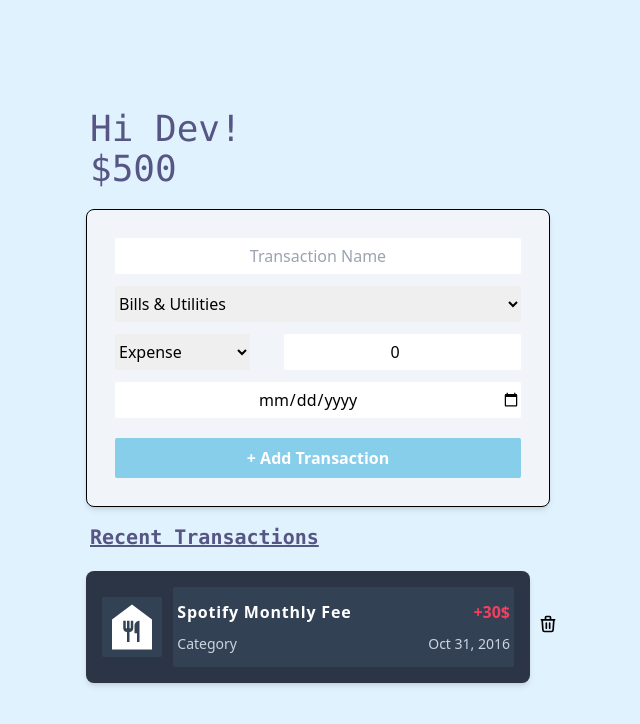
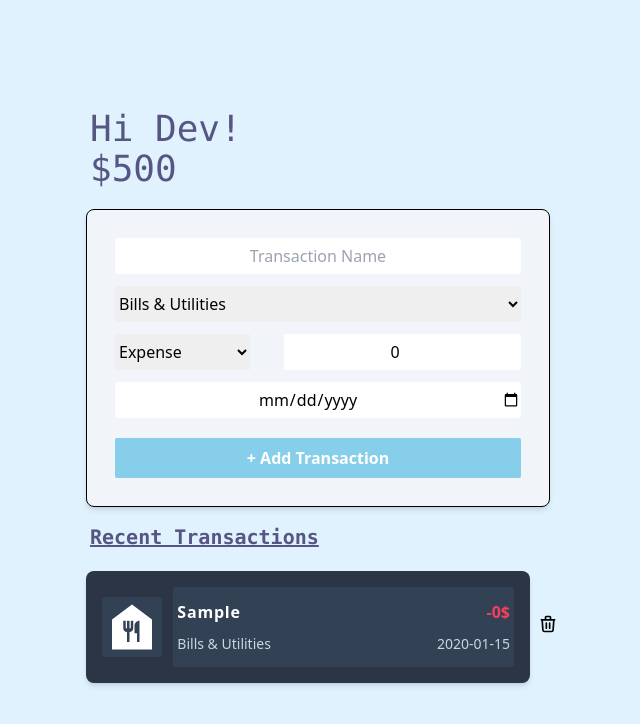
Before and after one commit to devarshi-ap/expense-tracker, a React (Vite) app: page / in a window 1280 px wide. Both pictures are taken after typing "Sample", "2020-01-15" into the empty fields and a click on the button "+ Add Transaction". Shown: the top 724 px of the page, without its empty margins (322-962 px from the left). Built offline with nearby package versions, Linux system fonts and the light colour scheme.

Commit message:
complete create ops

```diff
--- a/src/App.jsx
+++ b/src/App.jsx
@@ -1,6 +1,6 @@
 import Balance from "./components/Balance";
 import Form from './components/Form';
-import Transaction from './components/Transaction';
+import TransactionLog from './components/TransactionLog';
 
 export default function App() {
   return (
@@ -11,7 +11,7 @@ export default function App() {
                 <Form />
             </div>
             <div className="w-full mb-1 pl-3 py-2 text-xl font-mono font-semibold underline text-metal">Recent Transactions</div>
-            <Transaction />
+            <TransactionLog />
         </div>
     </div>
   );
--- a/src/components/Form.jsx
+++ b/src/components/Form.jsx
@@ -9,6 +9,7 @@ export default function Form() {
     name
     category
     type
+    date
     amount
     */
 
--- a/src/components/Transaction.jsx
+++ b/src/components/Transaction.jsx
@@ -1,28 +1,39 @@
 import { MdFoodBank } from 'react-icons/md'
 import { HiOutlineTrash } from 'react-icons/hi'
 
-export default function Expenses() {
+export default function Transaction(props) {
+
+    const { name, category, type, date, amount } = props
+
+    let expenseRed = <h2 className="w-fit text-md font-bold text-[#f43f5e] my-auto ml-1">-{amount}$</h2>,
+        depositGreen =  <h2 className="w-fit text-md font-bold text-[#6ee7b7] my-auto ml-1">+{amount}$</h2>
+
     return (
         <div className='inline-flex'>
             <div className="m-2 p-4 h-[7rem] max-w-lg bg-[#2b3545] rounded-lg shadow-md hover:scale-105 transition duration-700 grid grid-cols-6 gap-4">
+
+                {/* ICON */}
                 <div className="my-auto block bg-[#334155] rounded-sm m-auto">
                     <MdFoodBank className='text-white text-6xl' />
                 </div>
 
                 <div className="p-1 col-span-5 bg-[#334155] rounded-sm flex flex-col justify-evenly">
+
+                    {/* TOP ROW TEXT */}
                     <div className="flex justify-between">
-                        <h1 className="w-fit text-md tracking-wider font-bold text-white my-auto">Spotify Monthly Fee</h1>
-                        {/* <h2 className="w-fit text-md font-bold text-[#6ee7b7] my-auto ml-1">+30$</h2> */}
-                        <h2 className="w-fit text-md font-bold text-[#f43f5e] my-auto ml-1">+30$</h2>
+                        <h1 className="w-fit text-md tracking-wider font-bold text-white my-auto">{name}</h1>
+                        {type === "Expense" ? expenseRed : depositGreen}
                     </div>
 
+                    {/* BOTTOM ROW TEXT */}
                     <div className="flex justify-between">
-                        <p className="w-fit text-sm text-[#cbd5e1] my-auto">Category</p>
-                        <p className="w-fit text-sm text-[#cbd5e1] my-auto">Oct 31, 2016</p>
+                        <p className="w-fit text-sm text-[#cbd5e1] my-auto">{category}</p>
+                        <p className="w-fit text-sm text-[#cbd5e1] my-auto">{date}</p>
                     </div>
                 </div>
             </div>
 
+            {/* DELETE BIN ICON */}
             <div className="my-auto">
                 <button aria-label="Delete" type="button">
                     <HiOutlineTrash className="text-xl"/>
--- a/src/components/TransactionLog.jsx
+++ b/src/components/TransactionLog.jsx
@@ -1,6 +1,22 @@
+import { useSelector } from 'react-redux';
+import Transaction from './Transaction';
+
 export default function TransactionLog() {
+
+    const transactions = useSelector(state => state.transactions.transactionsList)
+
     return (
         <>
+            {transactions.map(item => (
+                <Transaction
+                    name={item.transactionName}
+                    category={item.transactionCategory}
+                    type={item.transactionType}
+                    date={item.transactionDate}
+                    amount={item.transactionAmount}
+                    key={item.transactionId}
+                />
+            ))}
         </>
     )
 }
--- a/src/store/transactionSlice.js
+++ b/src/store/transactionSlice.js
@@ -3,14 +3,24 @@ import { createSlice } from '@reduxjs/toolkit';
 export const transactionSlice = createSlice({
   name: 'transactions',
   initialState: {
-    transactions: [],
+    transactionsList: [],
+    balance: 0,
   },
   reducers: {
     addTransaction: (state, action) => {
-      state.transactions.push(action.payload);
+      state.transactionsList.push(action.payload);
     },
+    expense: (state, action) => {
+        state.balance -= action.payload;
+    },
+    deposit: (state, action) => {
+        state.balance += action.payload;
+    },
+    resetBalance: state => {
+        state.balance = 0;
+    }
   },
 });
 
-export const { addTransaction } = transactionSlice.actions;
+export const { addTransaction, expense, deposit, resetBalance } = transactionSlice.actions;
 export default transactionSlice.reducer;
```
